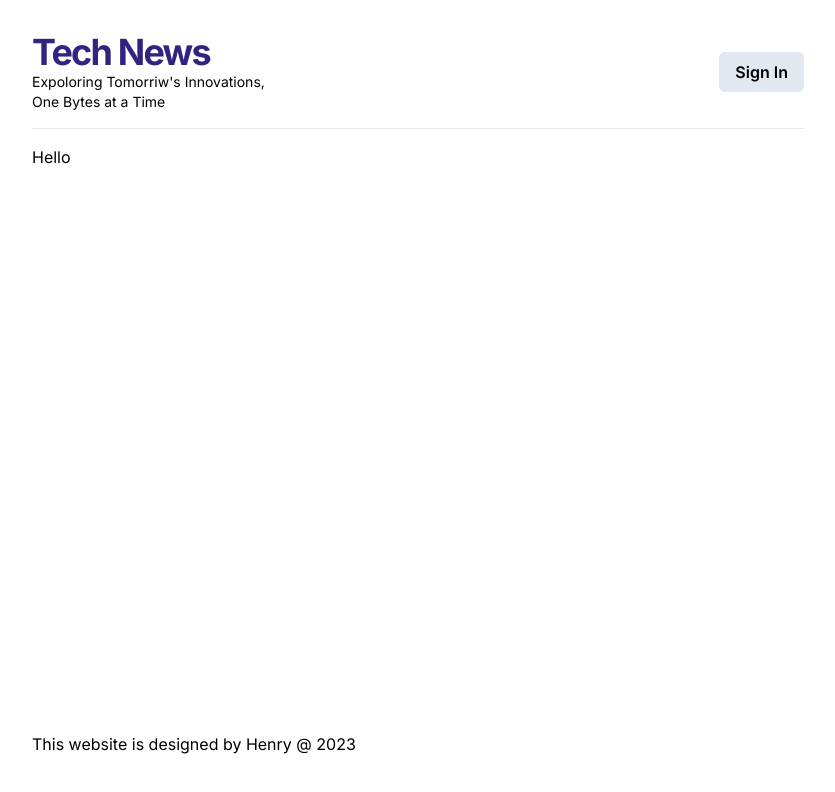
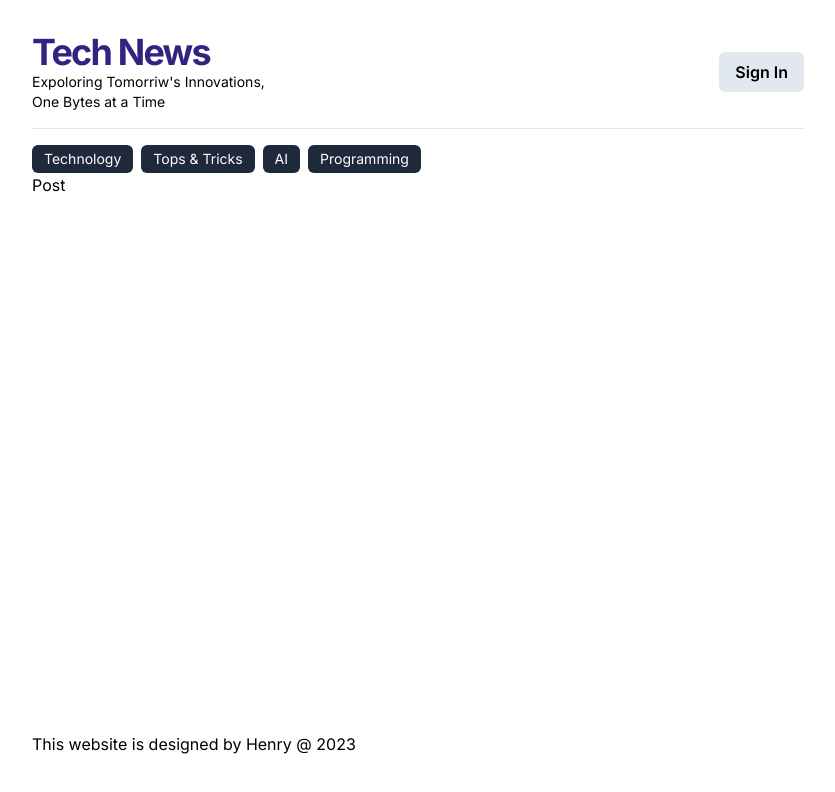
Before and after one commit to 2ono/NextJs-FullstackBlog, a Next.js app: page / in a window 1280 px wide. Shown: the top 792 px of the page, without its empty margins (222-1057 px from the left). Built offline with nearby package versions, Linux system fonts and the light colour scheme.

Commit message:
[add] categories

```diff
--- a/app/page.tsx
+++ b/app/page.tsx
@@ -1,5 +1,11 @@
-import Image from 'next/image'
+import CategoriedsList from "@/components/CategoriedsList";
+import Image from "next/image";
 
 export default function Home() {
-  return (<div>Hello</div>)
+  return (
+    <>
+    <CategoriedsList />
+      <div>Post</div>
+    </>
+  );
 }
--- /dev/null
+++ b/components/CategoriedsList.tsx
@@ -0,0 +1,22 @@
+import React from "react";
+import { categoriesData } from "../data";
+import Link from "next/link";
+
+const CategoriedsList = () => {
+  return (
+    <div className="flex gap-2 text-sm flex-wrap">
+      {categoriesData &&
+        categoriesData.map((category, i) => (
+          <Link
+            key={i + 1}
+            className="px-3 py-1 rounded-md bg-slate-800 text-white cursor-pointer"
+            href={`/category/${category.name}`}
+          >
+            {category.name}
+          </Link>
+        ))}
+    </div>
+  );
+};
+
+export default CategoriedsList;
--- /dev/null
+++ b/data.js
@@ -0,0 +1,18 @@
+export const categoriesData = [
+  {
+    id: "1",
+    name: "Technology",
+  },
+  {
+    id: "2",
+    name: "Tops & Tricks",
+  },
+  {
+    id: "3",
+    name: "AI",
+  },
+  {
+    id: "4",
+    name: "Programming",
+  },
+];
```
